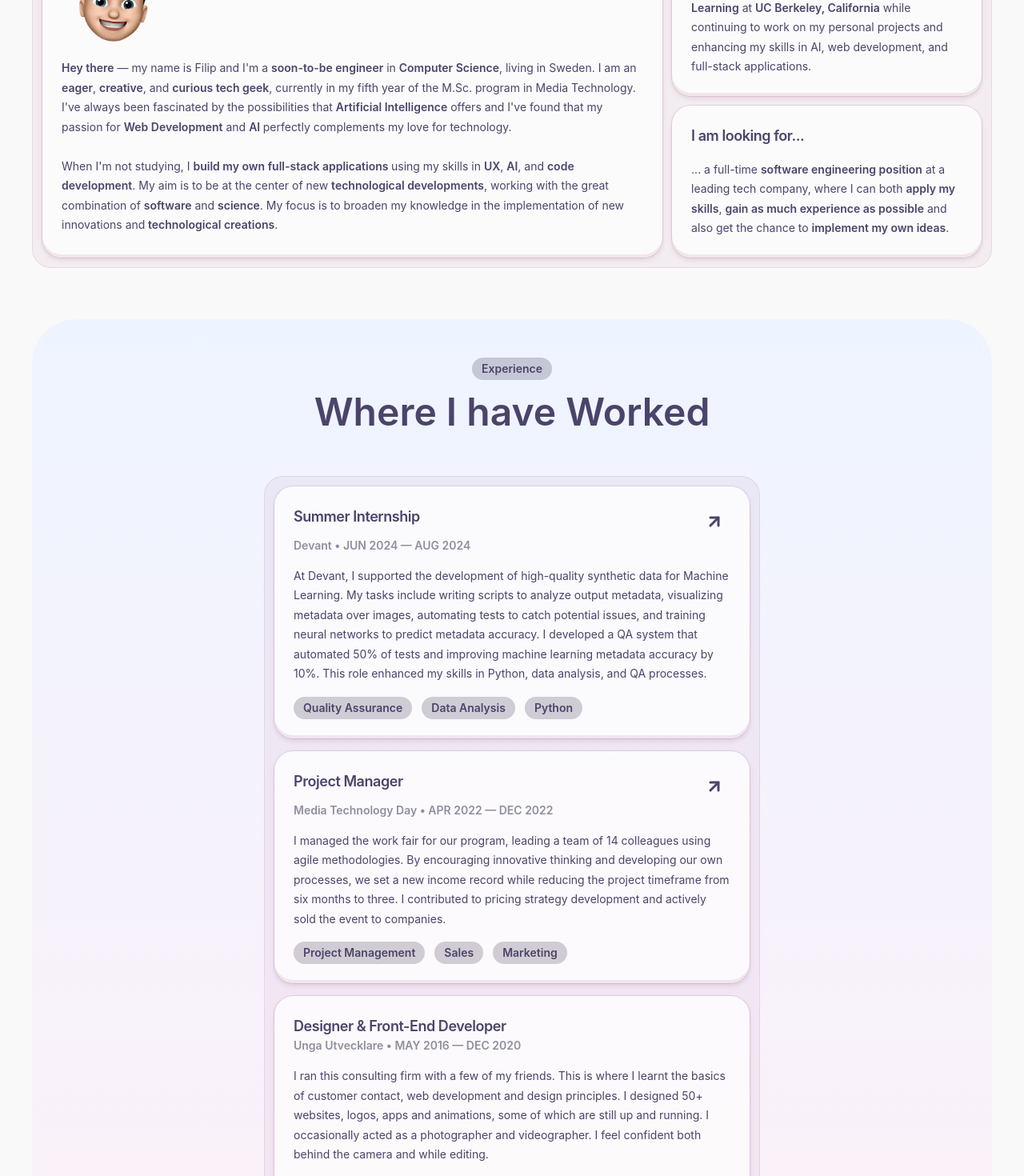
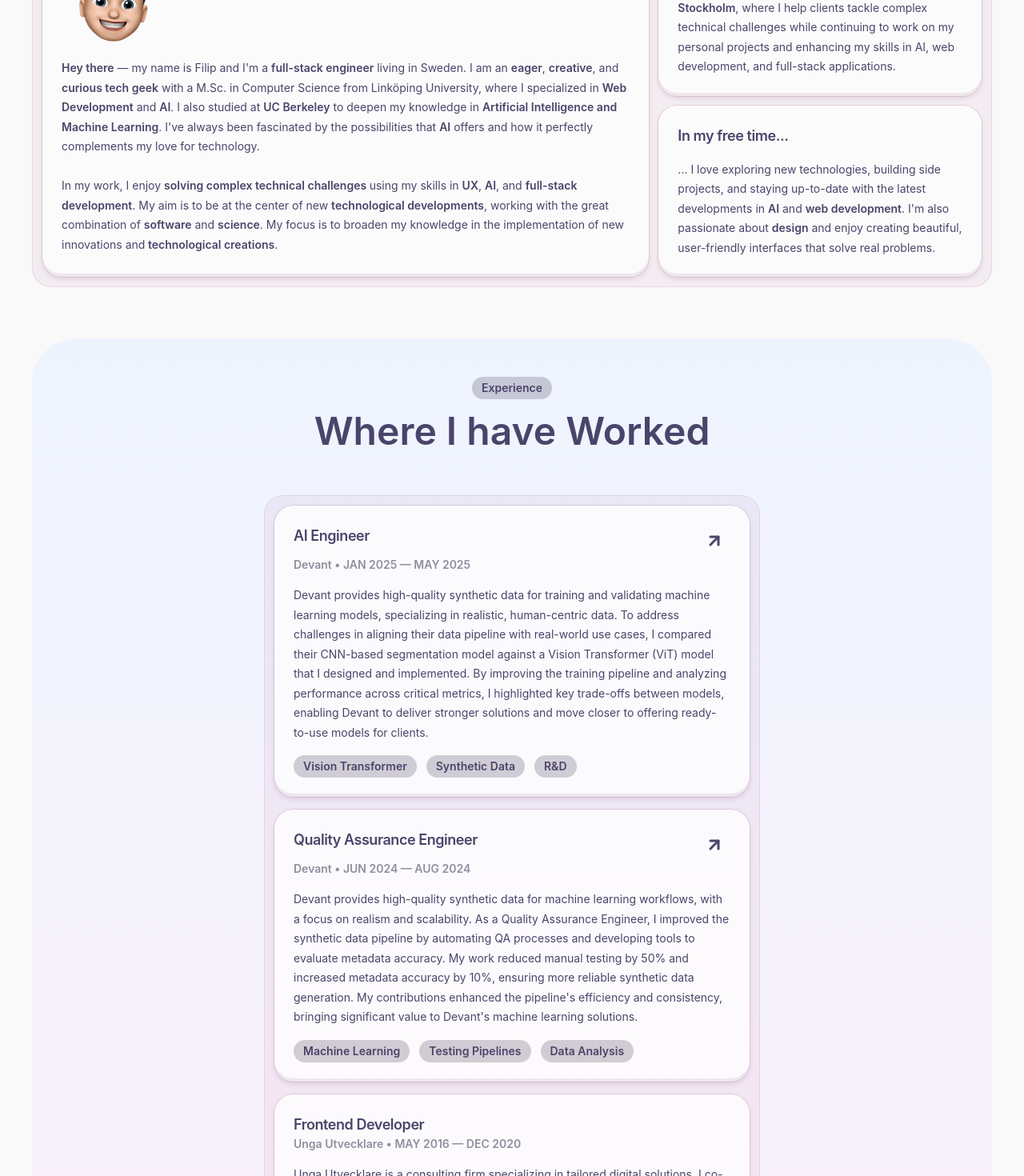
Before and after one commit to filipbagen/portfolio, a React (Vite) app: page / in a window 1280 px wide. Shown: the part 1200-2670 px from the top of the page at 80% size. Built offline with nearby package versions, Linux system fonts and the light colour scheme; a web font is replaced by a local one.

Commit message:
Revise personal descriptions in AboutMe, update internship details in Experience, enhance footer message, and improve project description for Course Finder.

```diff
--- a/src/components/AboutMe.tsx
+++ b/src/components/AboutMe.tsx
@@ -16,28 +16,32 @@ export default function AboutMe() {
             <CardContent>
               <span className="font-semibold">Hey there</span> — my name is
               Filip and I'm a{' '}
-              <span className="font-semibold">soon-to-be engineer</span> in{' '}
-              <span className="font-semibold">Computer Science</span>, living in
-              Sweden. I am an <span className="font-semibold">eager</span>,{' '}
+              <span className="font-semibold">full-stack engineer</span> living
+              in Sweden. I am an <span className="font-semibold">eager</span>,{' '}
               <span className="font-semibold">creative</span>, and{' '}
-              <span className="font-semibold">curious tech geek</span>,
-              currently in my fifth year of the M.Sc. program in Media
-              Technology. I've always been fascinated by the possibilities that{' '}
-              <span className="font-semibold">Artificial Intelligence</span>{' '}
-              offers and I've found that my passion for{' '}
+              <span className="font-semibold">curious tech geek</span> with a
+              M.Sc. in Computer Science from Linköping University, where I
+              specialized in{' '}
               <span className="font-semibold">Web Development</span> and{' '}
-              <span className="font-semibold">AI </span>
+              <span className="font-semibold">AI</span>. I also studied at{' '}
+              <span className="font-semibold">UC Berkeley</span> to deepen my
+              knowledge in{' '}
+              <span className="font-semibold">
+                Artificial Intelligence and Machine Learning
+              </span>
+              . I've always been fascinated by the possibilities that{' '}
+              <span className="font-semibold">AI</span> offers and how it
               perfectly complements my love for technology.
               <br />
               <br />
-              When I'm not studying, I{' '}
+              In my work, I enjoy{' '}
               <span className="font-semibold">
-                build my own full-stack applications{' '}
+                solving complex technical challenges{' '}
               </span>
               using my skills in <span className="font-semibold">UX</span>,{' '}
               <span className="font-semibold">AI</span>, and{' '}
-              <span className="font-semibold">code development</span>. My aim is
-              to be at the center of new{' '}
+              <span className="font-semibold">full-stack development</span>. My
+              aim is to be at the center of new{' '}
               <span className="font-semibold">technological developments</span>,
               working with the great combination of{' '}
               <span className="font-semibold">software</span> and{' '}
@@ -51,14 +55,12 @@ export default function AboutMe() {
             <Card>
               <CardTitle>I am currently...</CardTitle>
               <CardContent>
-                ... studying{' '}
-                <span className="font-semibold">
-                  Artificial Intelligence and Machine Learning
-                </span>{' '}
-                at{' '}
-                <span className="font-semibold">UC Berkeley, California</span>{' '}
-                while continuing to work on my personal projects and enhancing
-                my skills in AI, web development, and full-stack applications.
+                ... working as a{' '}
+                <span className="font-semibold">Software Engineer</span> at{' '}
+                <span className="font-semibold">Netlight in Stockholm</span>,{' '}
+                where I help clients tackle complex technical challenges while
+                continuing to work on my personal projects and enhancing my
+                skills in AI, web development, and full-stack applications.
               </CardContent>
             </Card>
 
@@ -68,19 +70,15 @@ export default function AboutMe() {
             */}
 
             <Card>
-              <CardTitle>I am looking for...</CardTitle>
+              <CardTitle>In my free time...</CardTitle>
               <CardContent>
-                ... a full-time{' '}
-                <span className="font-semibold">
-                  software engineering position
-                </span>{' '}
-                at a leading tech company, where I can both{' '}
-                <span className="font-semibold">apply my skills</span>,{' '}
-                <span className="font-semibold">
-                  gain as much experience as possible
-                </span>{' '}
-                and also get the chance to{' '}
-                <span className="font-semibold">implement my own ideas</span>.
+                ... I love exploring new technologies, building side projects,
+                and staying up-to-date with the latest developments in{' '}
+                <span className="font-semibold">AI</span> and{' '}
+                <span className="font-semibold">web development</span>. I'm also
+                passionate about <span className="font-semibold">design</span>{' '}
+                and enjoy creating beautiful, user-friendly interfaces that
+                solve real problems.
               </CardContent>
             </Card>
           </div>
--- a/src/components/Experience.tsx
+++ b/src/components/Experience.tsx
@@ -20,7 +20,41 @@ export default function Experience() {
           <Card>
             <div className="flex flex-col w-full">
               <div className="flex justify-between">
-                <CardTitle>Summer Internship</CardTitle>
+                <CardTitle>AI Engineer</CardTitle>
+                <a
+                  href="https://www.devant.ai"
+                  className="p-2 hover:translate-x-1 hover:-translate-y-1 transition rounded-md"
+                >
+                  <ArrowUpRight strokeWidth={3} />
+                </a>
+              </div>
+              <CardDescription>Devant • JAN 2025 — MAY 2025</CardDescription>
+            </div>
+
+            <CardContent>
+              Devant provides high-quality synthetic data for training and
+              validating machine learning models, specializing in realistic,
+              human-centric data. To address challenges in aligning their data
+              pipeline with real-world use cases, I compared their CNN-based
+              segmentation model against a Vision Transformer (ViT) model that I
+              designed and implemented. By improving the training pipeline and
+              analyzing performance across critical metrics, I highlighted key
+              trade-offs between models, enabling Devant to deliver stronger
+              solutions and move closer to offering ready-to-use models for
+              clients.
+            </CardContent>
+
+            <div className="flex flex-wrap gap-3">
+              <Badge name="Vision Transformer" />
+              <Badge name="Synthetic Data" />
+              <Badge name="R&D" />
+            </div>
+          </Card>
+
+          <Card>
+            <div className="flex flex-col w-full">
+              <div className="flex justify-between">
+                <CardTitle>Quality Assurance Engineer</CardTitle>
                 <a
                   href="https://www.devant.ai"
                   className="p-2 hover:translate-x-1 hover:-translate-y-1 transition rounded-md"
@@ -32,62 +66,28 @@ export default function Experience() {
             </div>
 
             <CardContent>
-              At Devant, I supported the development of high-quality synthetic
-              data for Machine Learning. My tasks include writing scripts to
-              analyze output metadata, visualizing metadata over images,
-              automating tests to catch potential issues, and training neural
-              networks to predict metadata accuracy. I developed a QA system
-              that automated 50% of tests and improving machine learning
-              metadata accuracy by 10%. This role enhanced my skills in Python,
-              data analysis, and QA processes.
+              Devant provides high-quality synthetic data for machine learning
+              workflows, with a focus on realism and scalability. As a Quality
+              Assurance Engineer, I improved the synthetic data pipeline by
+              automating QA processes and developing tools to evaluate metadata
+              accuracy. My work reduced manual testing by 50% and increased
+              metadata accuracy by 10%, ensuring more reliable synthetic data
+              generation. My contributions enhanced the pipeline's efficiency
+              and consistency, bringing significant value to Devant's machine
+              learning solutions.
             </CardContent>
 
             <div className="flex flex-wrap gap-3">
-              <Badge name="Quality Assurance" />
+              <Badge name="Machine Learning" />
+              <Badge name="Testing Pipelines" />
               <Badge name="Data Analysis" />
-              <Badge name="Python" />
             </div>
           </Card>
 
           <Card>
             <div className="flex flex-col w-full">
               <div className="flex justify-between">
-                <CardTitle>Project Manager</CardTitle>
-                <a
-                  href="https://www.medieteknikdagen.se"
-                  className="p-2 hover:translate-x-1 hover:-translate-y-1 transition rounded-md"
-                >
-                  <ArrowUpRight strokeWidth={3} />
-                </a>
-              </div>
-              <CardDescription>
-                Media Technology Day • APR 2022 — DEC 2022
-              </CardDescription>
-            </div>
-
-            <CardContent>
-              I managed the work fair for our program, leading a team of 14
-              colleagues using agile methodologies. By encouraging innovative
-              thinking and developing our own processes, we set a new income
-              record while reducing the project timeframe from six months to
-              three. I contributed to pricing strategy development and actively
-              sold the event to companies.
-            </CardContent>
-
-            <div className="flex flex-wrap gap-3">
-              <Badge name="Project Management" />
-              <Badge name="Sales" />
-              <Badge name="Marketing" />
-            </div>
-          </Card>
-
-          <Card>
-            <div className="flex flex-col w-full">
-              <div className="flex justify-between">
-                <CardTitle>Designer & Front-End Developer</CardTitle>
-                {/* <a href="">
-                  <ArrowUpRight strokeWidth={3} />
-                </a> */}
+                <CardTitle>Frontend Developer</CardTitle>
               </div>
               <CardDescription>
                 Unga Utvecklare • MAY 2016 — DEC 2020
@@ -95,17 +95,21 @@ export default function Experience() {
             </div>
 
             <CardContent>
-              I ran this consulting firm with a few of my friends. This is where
-              I learnt the basics of customer contact, web development and
-              design principles. I designed 50+ websites, logos, apps and
-              animations, some of which are still up and running. I occasionally
-              acted as a photographer and videographer. I feel confident both
-              behind the camera and while editing.
+              Unga Utvecklare is a consulting firm specializing in tailored
+              digital solutions. I co-founded the company and played a key role
+              in delivering a custom website for a small business seeking a
+              professional online presence. Using React and Tailwind CSS, I
+              designed and developed a visually cohesive and SEO-optimized
+              platform that aligned with the client's goals. By maintaining
+              close communication and delivering a user-friendly solution, I
+              helped the business improve customer engagement and establish a
+              strong foundation for future growth.
             </CardContent>
 
             <div className="flex flex-wrap gap-3">
-              <Badge name="UX & UI" />
-              <Badge name="Web Development" />
+              <Badge name="React" />
+              <Badge name="UI/UX" />
+              <Badge name="App Development" />
             </div>
           </Card>
         </CardContainer>
--- a/src/components/Footer.tsx
+++ b/src/components/Footer.tsx
@@ -6,8 +6,9 @@ export default function Footer() {
       <div className="flex flex-col gap-6 items-center text-center max-w-xl">
         <h1>Let's get in Touch</h1>
         <p>
-          I'm currently looking for new opportunities, and my inbox is always
-          open. Whether you have a question or just want to say hi, I'll try my
+          I'm always interested in connecting with fellow developers, discussing
+          new ideas, and exploring exciting opportunities. Whether you have a
+          question, want to collaborate, or just want to say hi, I'll try my
           best to get back to you!
         </p>
 
--- a/src/components/Hero.tsx
+++ b/src/components/Hero.tsx
@@ -19,8 +19,9 @@ export default function Hero() {
           <object data="assets/signature.svg" width="292" height="84" />
           <p className="text-center md:text-start">
             I am a <span className="font-semibold">creative and curious</span>{' '}
-            tech geek in the M.Sc. program in Computer Science, majoring in{' '}
-            <span className="font-semibold">ML and Web Development</span>
+            software engineer working in{' '}
+            <span className="font-semibold">Stockholm</span>, specializing in{' '}
+            <span className="font-semibold">AI and Full-Stack Development</span>
           </p>
 
           {/* I am a creative and curious tech geek in the M.Sc. program in Computer Science, majoring in ML and Web Development. */}
--- a/src/components/Projects.tsx
+++ b/src/components/Projects.tsx
@@ -86,7 +86,7 @@ export default function Projects() {
       <div className="flex flex-col md:gap-16 gap-12">
         <ProjectCard
           title="Course Finder"
-          description="SaaS tool designed to streamline course selection for graduate students at Linköping University, featuring detailed course information, personalized scheduling, and social connectivity."
+          description="Course Finder is a web-based SaaS platform designed to simplify the course selection process for graduate students. I developed the platform from concept to delivery, creating a responsive user interface with Next.js and a dynamic backend using TypeScript and Prisma. I also implemented an automated data pipeline to ensure up-to-date course information and integrated key features like schedule management and peer connectivity. The platform reduced course selection time by 50%, offering students a more efficient and user-friendly tool for academic planning."
           skills={['Next.js', 'Typescript', 'Supabase']}
           githubLink="https://github.com/filipbagen/TDDD27_2024_course_finder_next"
           externalLink="https://coursefinder.se"
```
